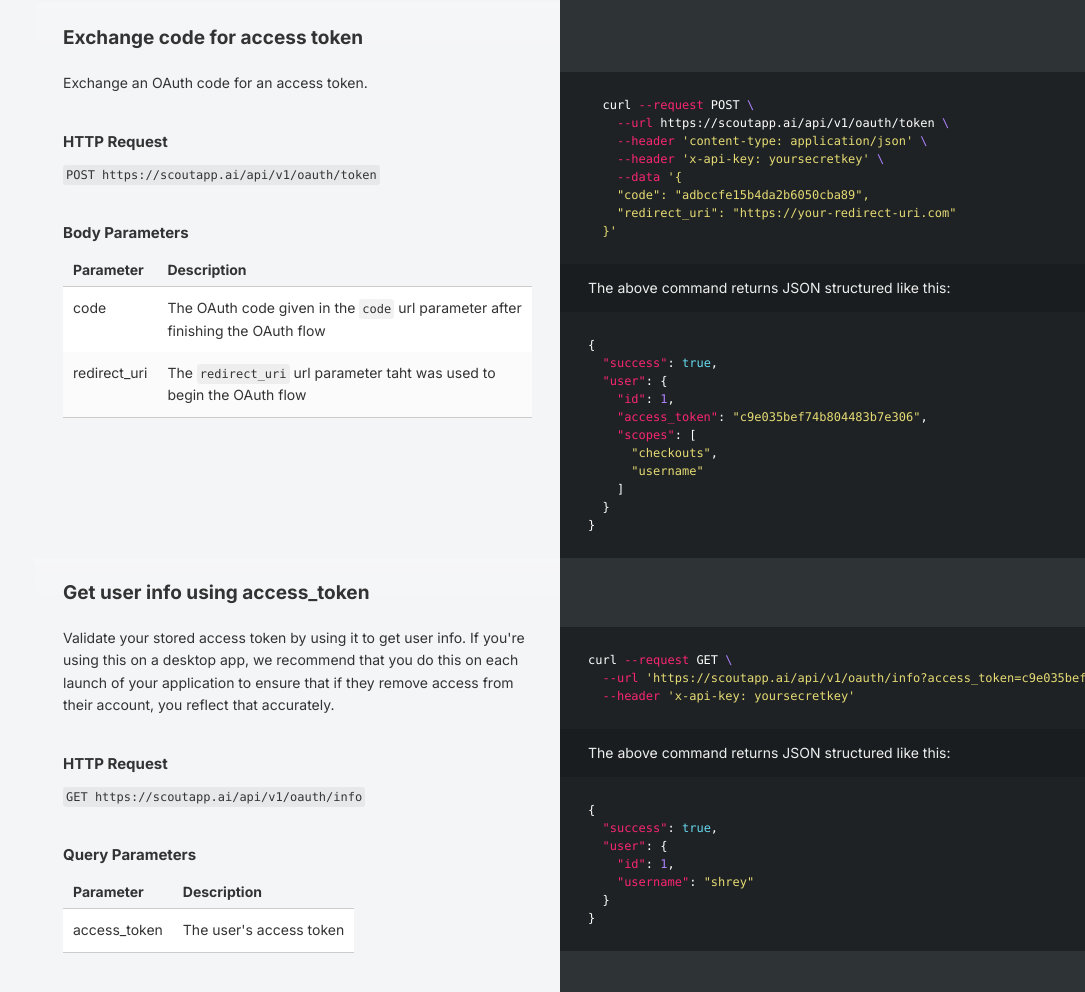
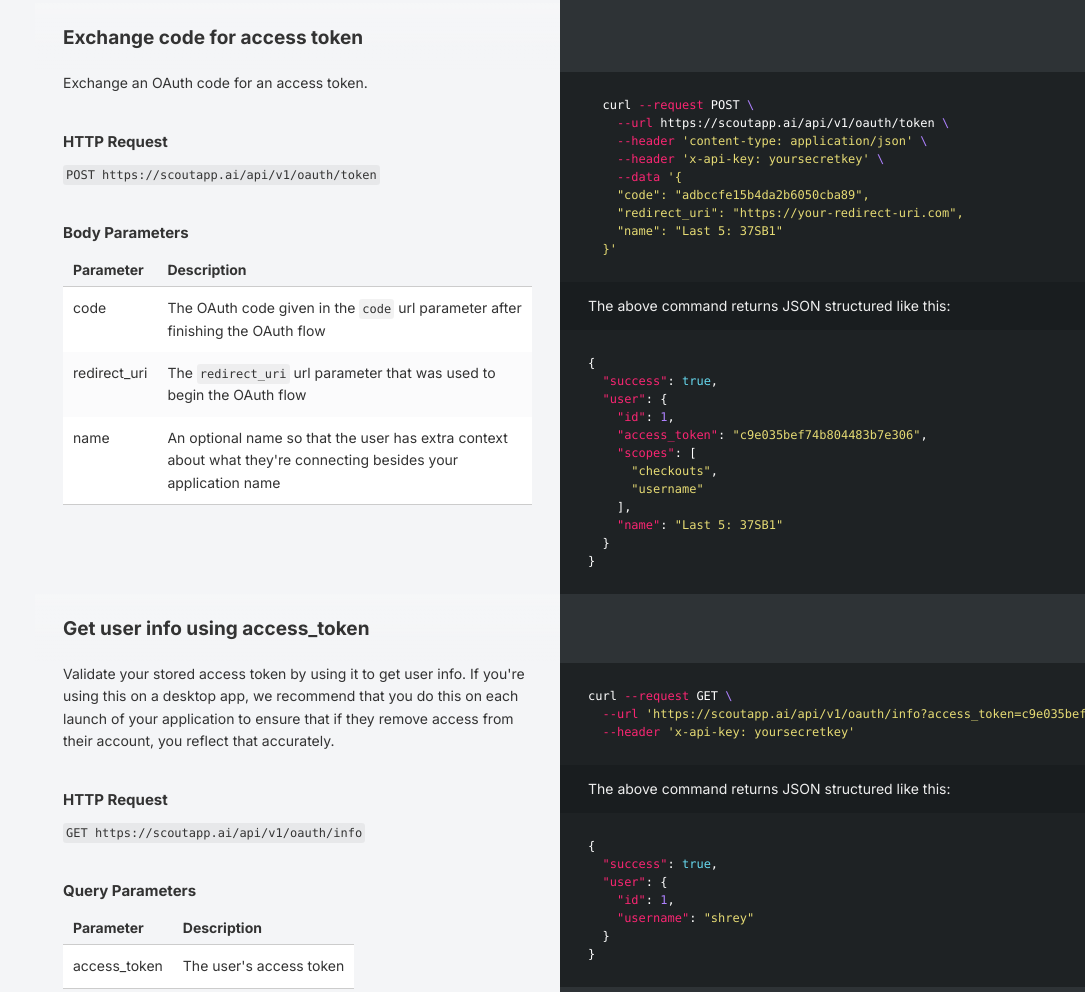
Before and after one commit to scoutapp-ai/scoutapp-ai.github.io, a plain HTML site: page index.html in a window 1280 px wide. Shown: the part 2401-3393 px from the top of the page, without its empty margins (195-1280 px from the left). Drawn offline with Linux system fonts and the light colour scheme.

Commit message:
name parameter

```diff
--- a/index.html
+++ b/index.html
@@ -390,7 +390,8 @@ You will then exchange this code in the next request for an access token.</p>
     <span class="nt">--header</span> <span class="s1">'x-api-key: yoursecretkey'</span> <span class="se">\</span>
     <span class="nt">--data</span> <span class="s1">'{
     "code": "adbccfe15b4da2b6050cba89",
-    "redirect_uri": "https://your-redirect-uri.com"
+    "redirect_uri": "https://your-redirect-uri.com",
+    "name": "Last 5: 37SB1"
   }'</span>
 </code></pre></div>
 <blockquote>
@@ -404,7 +405,8 @@ You will then exchange this code in the next request for an access token.</p>
     </span><span class="nl">"scopes"</span><span class="p">:</span><span class="w"> </span><span class="p">[</span><span class="w">
       </span><span class="s2">"checkouts"</span><span class="p">,</span><span class="w">
       </span><span class="s2">"username"</span><span class="w">
-    </span><span class="p">]</span><span class="w">
+    </span><span class="p">],</span><span class="w">
+    </span><span class="nl">"name"</span><span class="p">:</span><span class="w"> </span><span class="s2">"Last 5: 37SB1"</span><span class="w">
   </span><span class="p">}</span><span class="w">
 </span><span class="p">}</span><span class="w">
 </span></code></pre></div>
@@ -424,7 +426,11 @@ You will then exchange this code in the next request for an access token.</p>
 </tr>
 <tr>
 <td>redirect_uri</td>
-<td>The <code>redirect_uri</code> url parameter taht was used to begin the OAuth flow</td>
+<td>The <code>redirect_uri</code> url parameter that was used to begin the OAuth flow</td>
+</tr>
+<tr>
+<td>name</td>
+<td>An optional name so that the user has extra context about what they&#39;re connecting besides your application name</td>
 </tr>
 </tbody></table>
 <h2 id='get-user-info-using-access_token'>Get user info using access_token</h2><div class="highlight"><pre class="highlight shell tab-shell"><code>curl <span class="nt">--request</span> GET <span class="se">\</span>
@@ -605,7 +611,7 @@ of that is bound to this key, return a <code>200</code>.</li>
 </ul></li>
 </ol>
 
-<p>If checks 2 and 3 fail, return a <code>401</code> unauthorized. If everything passes, return a status <code>200</code> with an empty body.</p>
+<p>If checks 2 or 3 fail, return a <code>401</code> unauthorized. If everything passes, return a status <code>200</code> with an empty body.</p>
 <h2 id='key-reset-endpoint'>Key reset endpoint</h2>
 <blockquote>
 <p>The request we&#39;ll send your endpoint to reset</p>
@@ -645,7 +651,7 @@ of that is bound to this key, return a <code>200</code>.</li>
 </ul></li>
 </ol>
 
-<p>If checks 2 and 3 fail, return a <code>401</code> unauthorized. If everything passes, reset the key
+<p>If checks 2 or 3 fail, return a <code>401</code> unauthorized. If everything passes, reset the key
 and return a status <code>200</code> with an empty body.</p>
 <h1 id='errors'>Errors</h1>
 <p>The Scout API returns predictable error responses.
```
